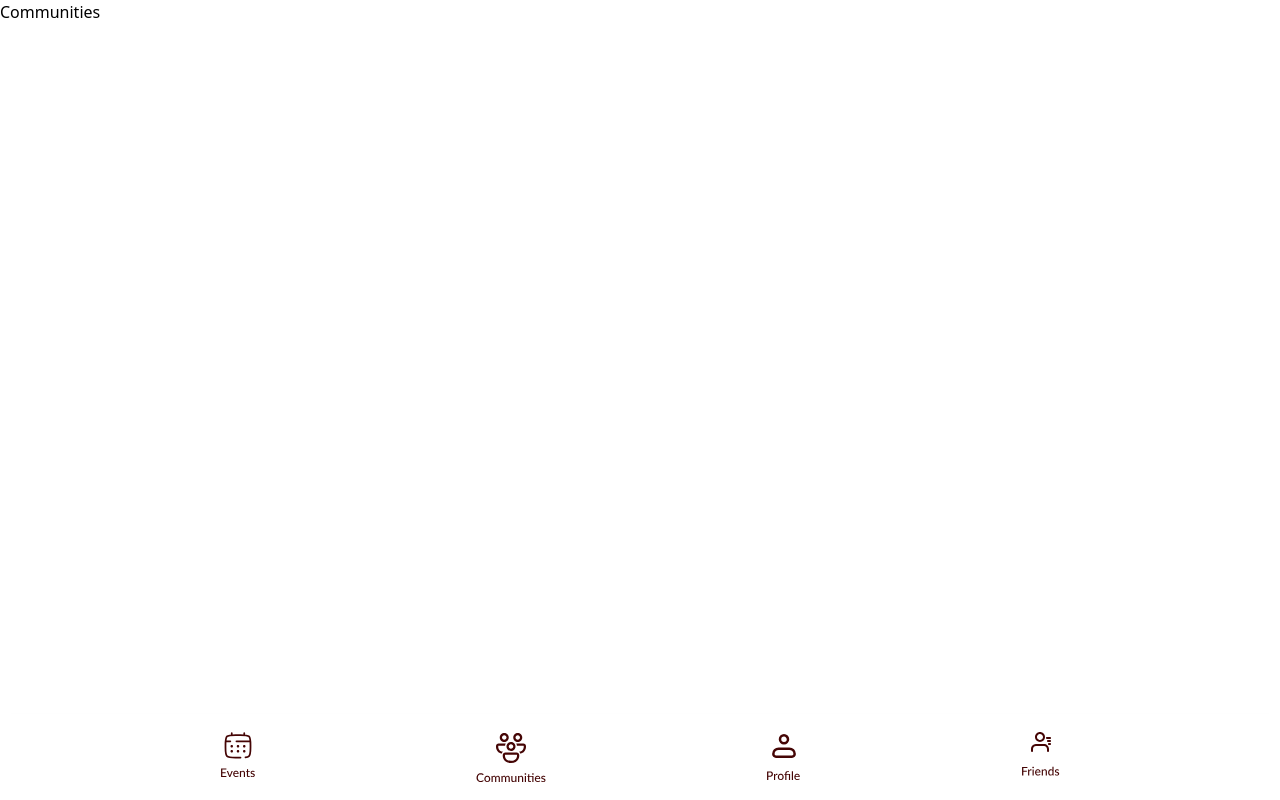
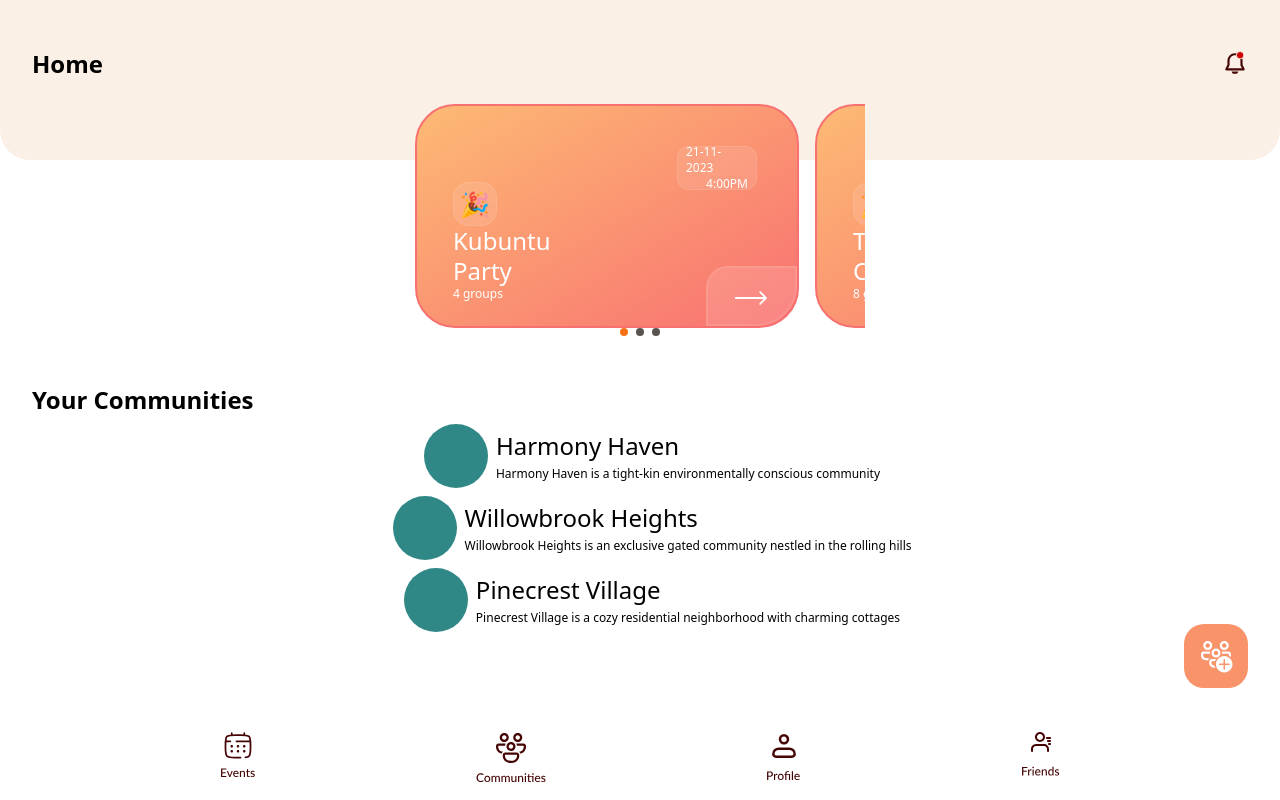
Before and after one commit to assudani66/Palikin, a React (Vite) app: page /communities in a window 1280 px wide. Built offline with nearby package versions, Linux system fonts and the light colour scheme.

Commit message:
feat: community details

```diff
--- a/src/components/carousel/EventCarouselCard.jsx
+++ b/src/components/carousel/EventCarouselCard.jsx
@@ -1,6 +1,6 @@
 import { useNavigate } from "react-router-dom";
 
-const EventCarouselCard = ({ eventName, groups, date, time, eventPage }) => {
+const EventCarouselCard = ({ eventName, groups, date, time }) => {
   const navigate = useNavigate();
   return (
     <div>
@@ -20,7 +20,7 @@ const EventCarouselCard = ({ eventName, groups, date, time, eventPage }) => {
         </div>
         <div
           className="absolute bottom-0 right-0 "
-          onClick={() => navigate(eventPage)}
+          onClick={() => navigate("/events/details")}
         >
           <div className="">
             <svg
--- a/src/pages/communities/Communities.jsx
+++ b/src/pages/communities/Communities.jsx
@@ -1,7 +1,33 @@
 import React from 'react'
 
+import { Header } from '../../components/header/Header'
+import { ActionButton } from '../../components/actionButton/ActionButton'
+
+import { Carousel } from '../../components/carousel/Carousel'
+
+import {CommunityCard} from "./CommunityCard";
+
 export const Communities = () => {
+
+  const communities = [{_id:"1",name:"Harmony Haven",
+  description:"Harmony Haven is a tight-kin environmentally conscious community"},
+  {_id:"2",name:"Willowbrook Heights",
+  description:"Willowbrook Heights is an exclusive gated community nestled in the rolling hills"},
+  {_id:"3",name:"Pinecrest Village",
+  description:"Pinecrest Village is a cozy residential neighborhood with charming cottages"}
+]
+
   return (
-    <div>Communities</div>
+    <>
+    <Header heading="Home" padding={"pb-20"}/>
+    <div className='mt -mt-14 '>
+      <Carousel />
+    <h1 className='text text-2xl font-bold mt-12 ml-8'>Your Communities</h1>
+    {communities?.map(community=>(
+      <CommunityCard community={community}/>
+    ))}
+    </div>
+    <ActionButton type="group"/>
+    </>
   )
 }
--- /dev/null
+++ b/src/pages/communities/CommunityCard.jsx
@@ -0,0 +1,20 @@
+import React from 'react'
+
+import { useNavigate } from 'react-router-dom'
+
+export const CommunityCard = ({community}) => {
+
+    const navigate = useNavigate();
+
+  return (
+    <div className='flex justify-center items-center m-2 gap-2 ml-8' onClick={()=>navigate("/community/chat")}>
+        <span className='bg-[#308886] rounded-full w-16 h-16 flex-shrink-0'>
+
+        </span>
+        <main className='flex flex-col gap-1'>
+            <h1 className='text-2xl'>{community?.name}</h1>
+            <p className='text-xs whitespace-break-spaces'>{community?.description}</p>
+        </main>
+    </div>
+  )
+}
--- a/src/pages/events/EventCard.jsx
+++ b/src/pages/events/EventCard.jsx
@@ -1,8 +1,13 @@
 import React from 'react'
 
+import { useNavigate } from 'react-router-dom'
+
 export const EventCard = ({event}) => {
+
+  const navigate = useNavigate();
+
   return (
-    <li className='flex gap-4 h-fit ml-8 mb-5'>
+    <li className='flex gap-4 h-fit ml-8 mb-5' onClick={()=>navigate("/events/details")}>
         <span className='flex justify-center items-center text-3xl rounded-[22px] bg-primary w-16 h-16'
         style={{
             backgroundImage: 'radial-gradient(50% 50% at 50% 50%, #FFC8B2 0%, #F68559 100%)'
--- a/src/pages/events/Events.jsx
+++ b/src/pages/events/Events.jsx
@@ -3,6 +3,8 @@ import React from 'react'
 import { Header } from '../../components'
 import { EventCard } from './EventCard'
 import { ActionButton } from '../../components'
+
+import { Carousel } from '../../components'
 
 export const Events = () =>
 {
@@ -10,12 +12,16 @@ export const Events = () =>
   {_id:"2",name:"Kubuntu's Party", date:"01-11-2023", time:"4:00 PM", communityName:"Harmony Haven"},
   {_id:"3",name:"Kubuntu's Party", date:"01-11-2023", time:"4:00 PM", communityName:"Harmony Haven"}]
 
+
+
   return (
-    <div >
+    <><Header heading={"Events"} padding={"pb-40"}/>
+    <div className='  '>
       {/* Put the carousel here in header */}
-      <header>
-      <Header heading={"Events"} padding={"pb-40"}/>
+      <header className='mt -mt-36'>
+      <Carousel />
       </header>
+
 
       <h1 className='text-xl font-bold ml-7 mb-8 mt-12'>More Events</h1>
       {eventList.map(event=>(
@@ -23,5 +29,6 @@ export const Events = () =>
       ))}
     <ActionButton type="calendar" />
     </div>
+    </>
   )
 }
--- a/src/pages/profile/Profile.jsx
+++ b/src/pages/profile/Profile.jsx
@@ -39,7 +39,7 @@ export const Profile = () => {
       </div>
       <div className="ml-[30px] mt-[20px]">
         <h1 className="font-bold text-24">{profileInfo.firstName} {profileInfo.lastName}</h1>
-        <p className="italic font-bold">{profileInfo.bio}</p>
+        <p className="italic">{profileInfo.bio}</p>
       </div>
       <div>
         <div className=" mt-[20px] flex justify-around items-center">
```
